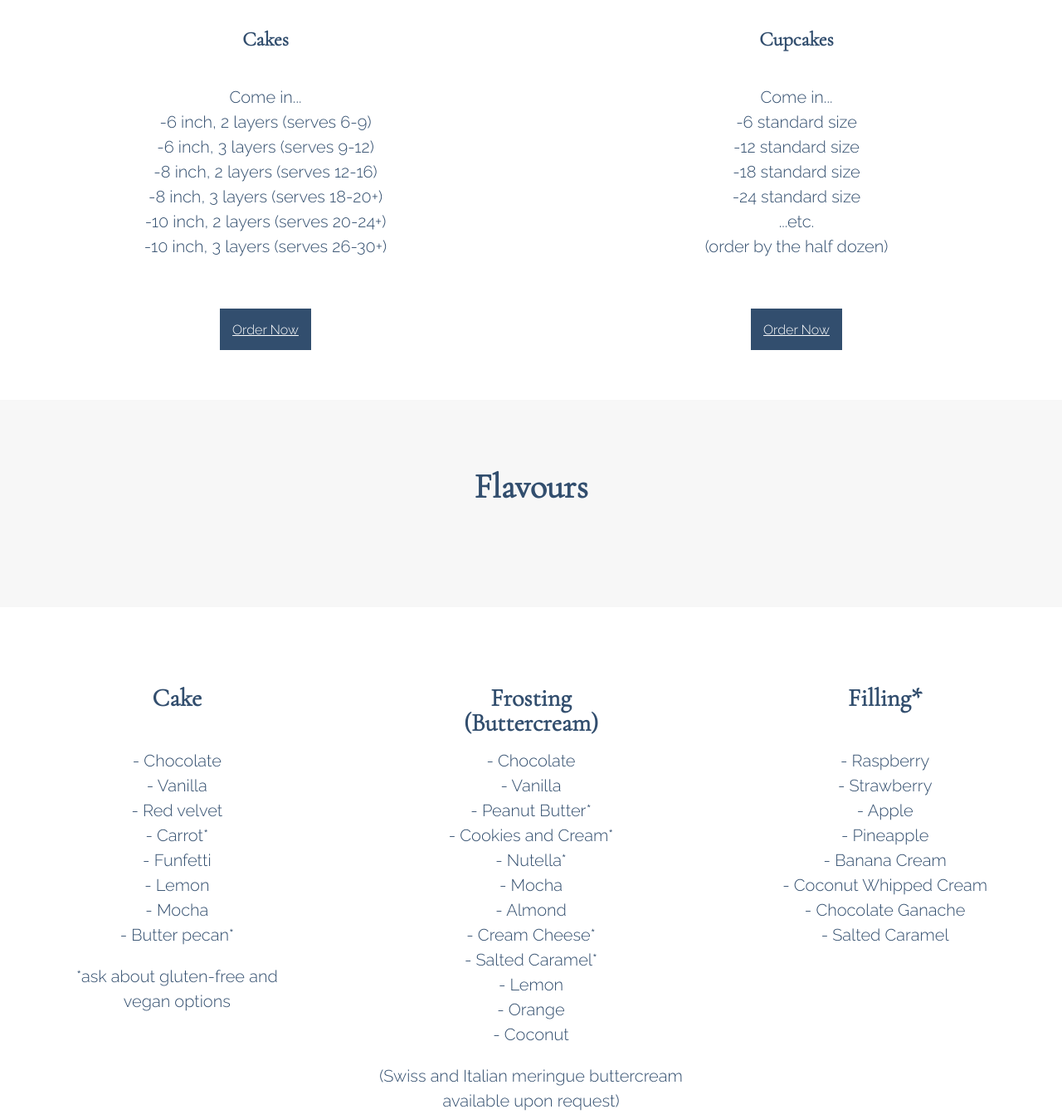
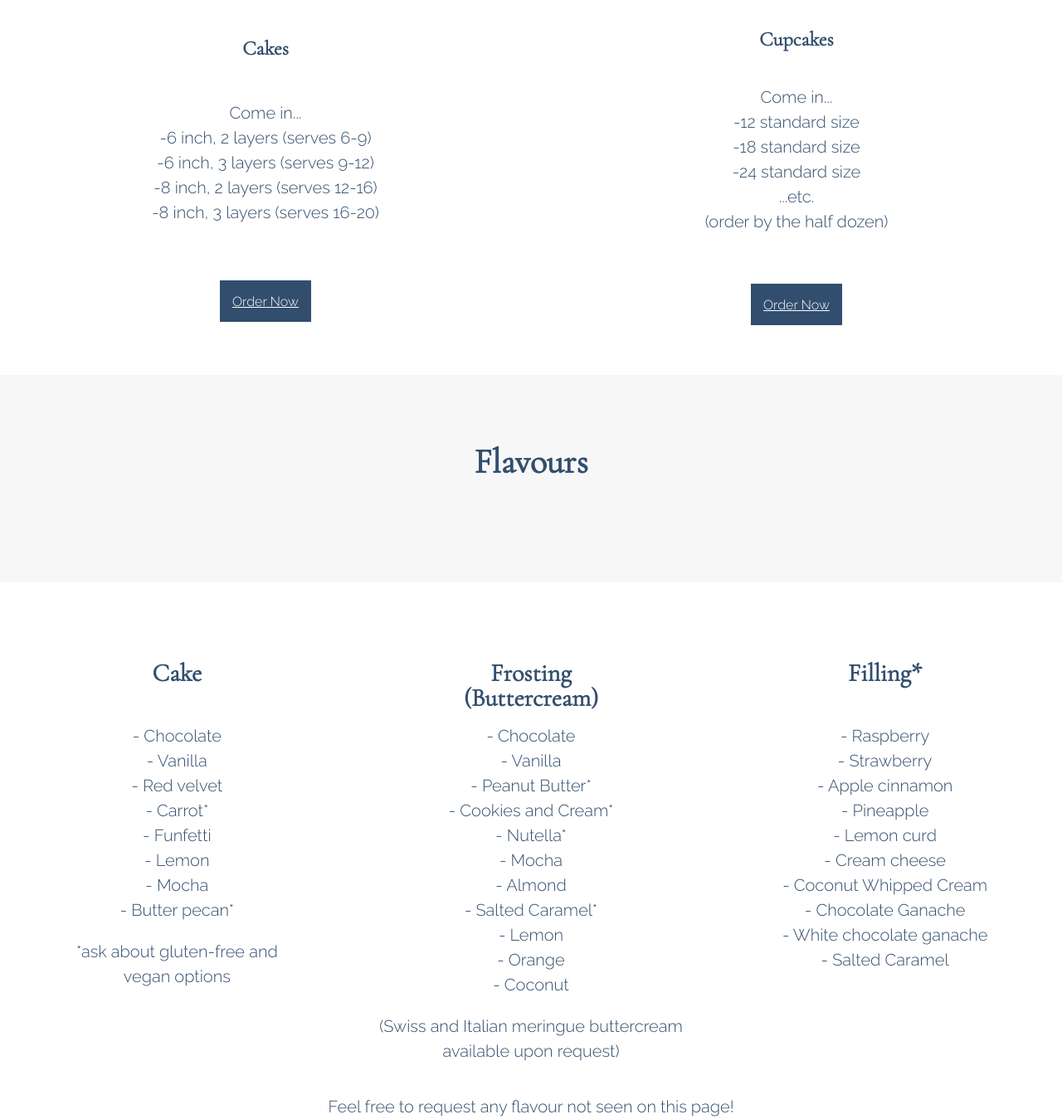
Before and after one commit to hannahnichol9/menu, a plain HTML site: page index.html in a window 1280 px wide. Shown: the part 1477-2826 px from the top of the page at 83% size. Drawn offline with Linux system fonts and the light colour scheme.

Commit message:
Update index.html

```diff
--- a/index.html
+++ b/index.html
@@ -45,11 +45,7 @@
                     <br>
                     -8 inch, 2 layers (serves 12-16)
                     <br>
-                    -8 inch, 3 layers (serves 18-20+)
-                    <br>
-                    -10 inch, 2 layers (serves 20-24+)
-                    <br>
-                    -10 inch, 3 layers (serves 26-30+)
+                    -8 inch, 3 layers (serves 16-20)
                 </div>
                 <div class="fullWidth" style="margin: 60px;">
                     <a href="https://blueskybaking.ca/contact" class="orderButton">
@@ -62,8 +58,6 @@
                 <h2 class="fancyText fullWidth" style="margin: 40px;">Cupcakes</h2>
                 <div style="font-size: 20px; line-height: 30px;">
                     Come in...
-                    <br>
-                    -6 standard size
                     <br>
                     -12 standard size
                     <br>
@@ -131,8 +125,6 @@
                         <br>
                         - Almond
                         <br>
-                        - Cream Cheese*
-                        <br>
                         - Salted Caramel*
                         <br>
                         - Lemon
@@ -150,15 +142,19 @@
                         <br>
                         - Strawberry
                         <br>
-                        - Apple
+                        - Apple cinnamon
                         <br>
                         - Pineapple
                         <br>
-                        - Banana Cream
+                        - Lemon curd
+                        <br>
+                        - Cream cheese
                         <br>
                         - Coconut Whipped Cream
                         <br>
                         - Chocolate Ganache
+                        <br>
+                        - White chocolate ganache
                         <br>
                         - Salted Caramel
                     </div>
@@ -181,8 +177,6 @@
                                 -6 inch starts at $35
                                 <br>
                                 -8 inch starts at $45
-                                <br>
-                                -10 inch starts at $55
                             </div>
                         </div>
                         <div style="grid-column: 2 / 3;">
@@ -210,7 +204,6 @@
                 <h3 class="fullWidth fancyText">Contact Us</h3>
                 <form action="https://formspree.io/f/xknpjpdo" method="POST" style="text-align: right;">
                     <input type="text" name="Name" placeholder="Name">
-                    <input type="text" name="Address" placeholder="Address">
                     <input type="text" name="Email" placeholder="Email">
                     <input type="text" name="Phone" placeholder="Phone">
                     <textarea name="Message" placeholder="Type your message here..."></textarea>
```
